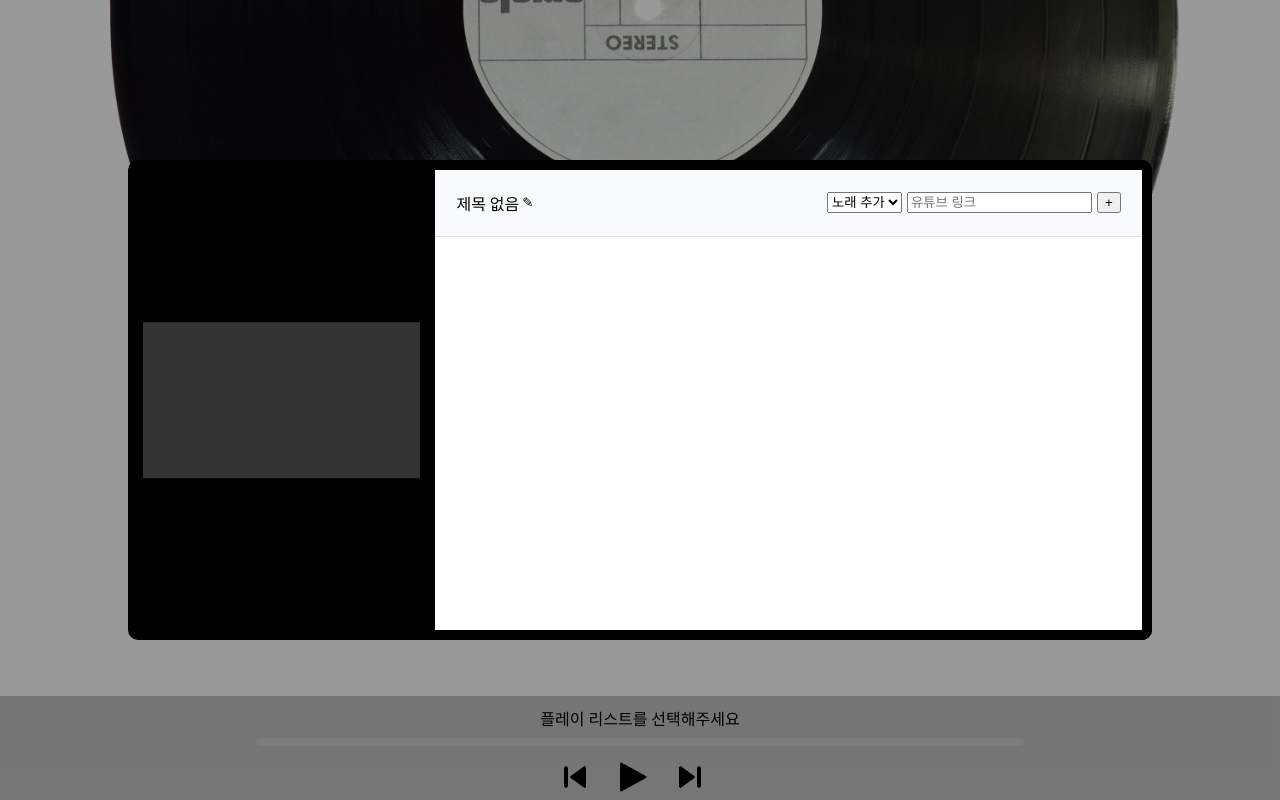
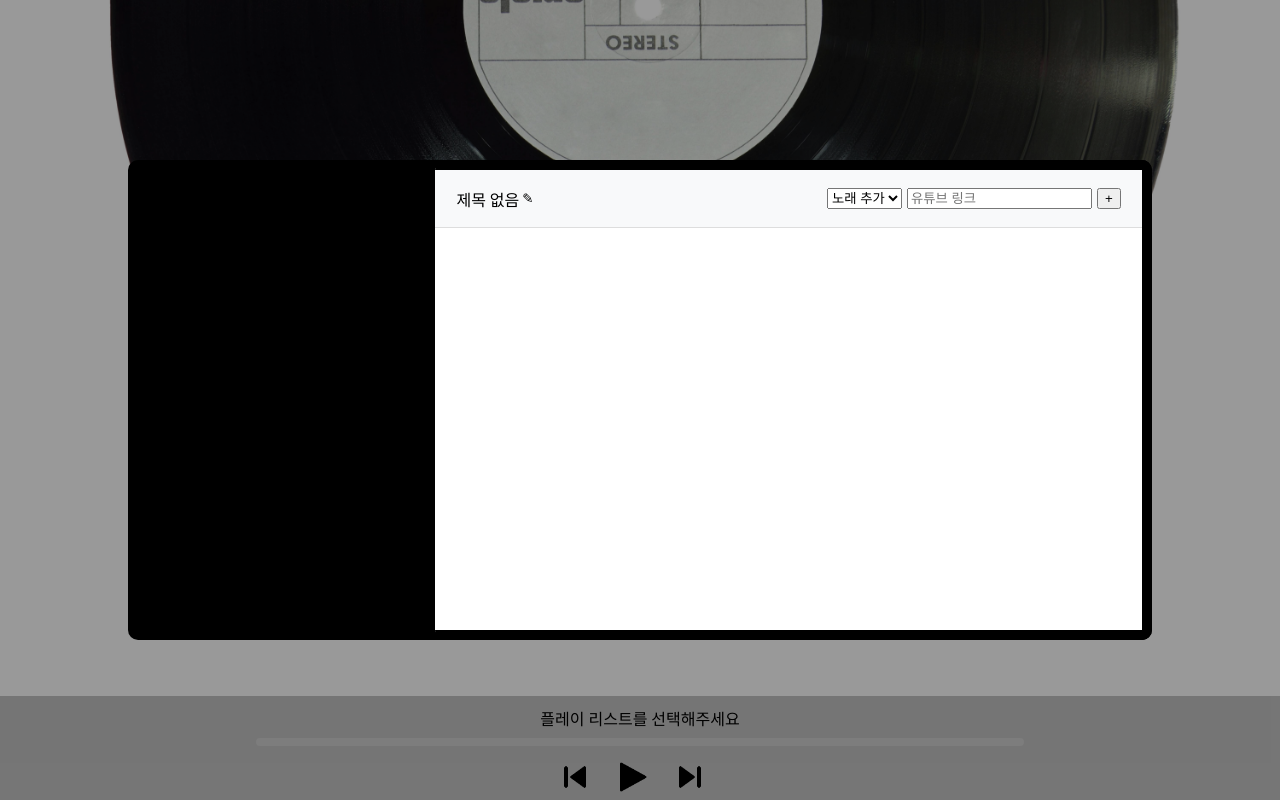
Before and after one commit to mocoorong/music-player, a Next.js app: page / in a window 1280 px wide. Both pictures are taken after a click on the element 640 px from the left and 448 px from the top of the page. Built offline with nearby package versions, Linux system fonts and the light colour scheme.

Commit message:
모달창 왼쪽 사진 > 유튜브 영상으로 전환

```diff
--- a/app/components/PlaylistModal.css
+++ b/app/components/PlaylistModal.css
@@ -21,28 +21,32 @@
 
 .modal-inner-left {
   position: absolute;
-  top: 50%;
-  transform: translateY(-50%);
+  top: 0;
   left: 0;
   width: 30%;
+  height: 100%;
   display: flex;
   justify-content: center;
   align-items: center;
   flex-direction: column;
-  gap: 2%;
 }
 
+.video-wrapper {
+  display: flex;
+  flex-direction: column;
+  align-items: center;
+  gap: 10px;
+  width: 90%;
+}
 .modal-inner-youtube {
-  aspect-ratio: 16/9;
-  width: 90%;
-  background-color: #333;
   overflow: hidden;
+  background: #000;
   display: flex;
   justify-content: center;
   align-items: center;
 }
 
-.modal-inner-youtube img {
+.modal-inner-youtube iframe {
   width: 100%;
   height: 100%;
   object-fit: cover;
@@ -78,7 +82,7 @@
 
 .modal-inner-list {
   width: 100%;
-  height: 85%;
+  height: 100%;
   background-color: white;
   display: flex;
   flex-direction: column;
@@ -139,10 +143,6 @@
   background: #e0e0e0;
 }
 
-.delete-btn {
-  color: red !important;
-}
-
 .options {
   display: flex;
   gap: 5px;
@@ -165,4 +165,10 @@
   border: none;
   color: #ccc;
   cursor: pointer;
+  z-index: 999;
 }
+.modal-video-info {
+  color: white;
+  width: 100%;
+  text-align: center;
+}
--- a/app/components/PlaylistModal.tsx
+++ b/app/components/PlaylistModal.tsx
@@ -136,8 +136,27 @@ export default function PlaylistModal({
         )}
         <div className="modal-inner-left">
           <div className="modal-inner-youtube">
-            {localSongs.length > 0 && (
-              <img src={localSongs[0].thumbnail} alt="preview" />
+            {localSongs.length > 0 ? (
+              <>
+                <div className="video-wrapper">
+                  <iframe
+                    width="100%"
+                    height="100%"
+                    src={`https://www.youtube.com/embed/${extractVideoId(localSongs[0].youtubeUrl)}`}
+                    title="YouTube video player"
+                    frameBorder="0"
+                    allow="accelerometer; autoplay; clipboard-write; encrypted-media; gyroscope; picture-in-picture"
+                    allowFullScreen
+                  ></iframe>
+                  <div className="modal-video-info">
+                    <p className="modal-video-title">{localSongs[0].title}</p>
+                  </div>
+                </div>
+              </>
+            ) : (
+              <div className="no-video-placeholder">
+                곡을 추가하면 영상이 나옵니다
+              </div>
             )}
           </div>
         </div>
```
